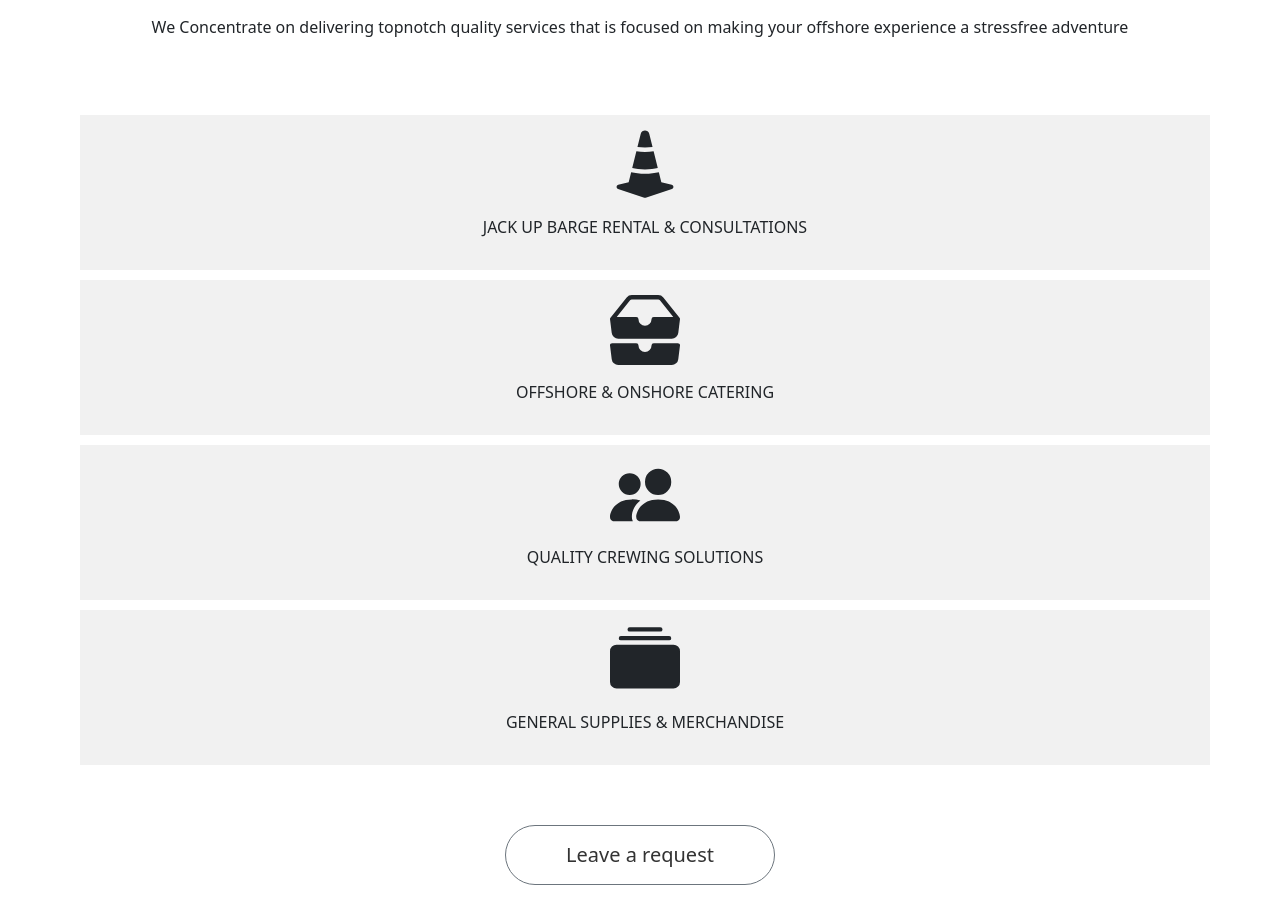
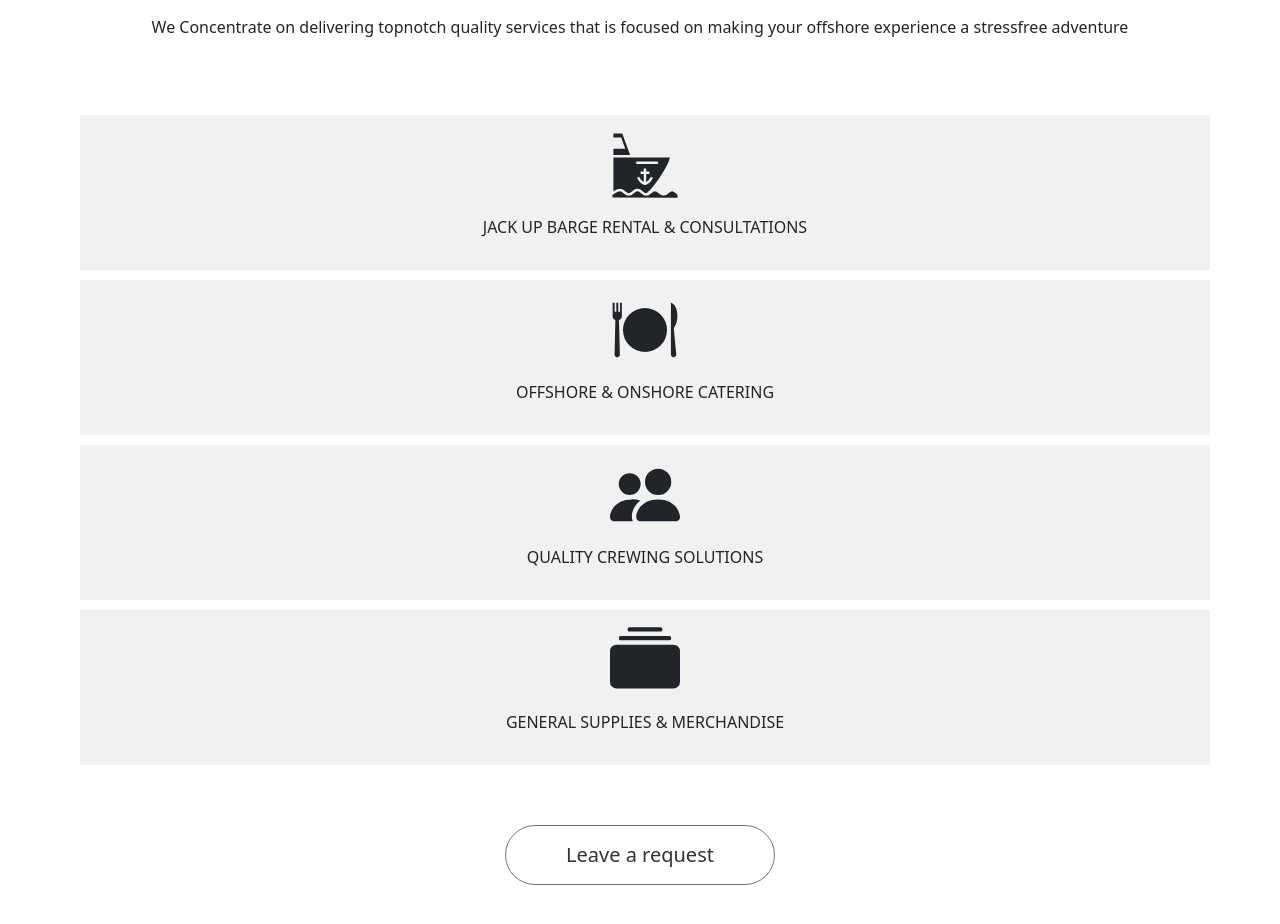
Before and after one commit to joseph-anselm/bloom, a Next.js app: page / in a window 1280 px wide. Shown: the part 983-1907 px from the top of the page. Built offline with nearby package versions, Linux system fonts and the light colour scheme.

Commit message:
Bloom Marine fix

```diff
--- a/package.json
+++ b/package.json
@@ -14,7 +14,8 @@
     "react": "17.0.2",
     "react-bootstrap": "^2.0.0-beta.6",
     "react-bootstrap-icons": "^1.5.0",
-    "react-dom": "17.0.2"
+    "react-dom": "17.0.2",
+    "react-icons": "^4.2.0"
   },
   "devDependencies": {
     "eslint": "7.32.0",
--- a/pages/index.js
+++ b/pages/index.js
@@ -3,6 +3,8 @@ import Image from "next/image";
 import { Container, Row, Col, Button, Card } from "react-bootstrap";
 import styles from "../styles/Home.module.css";
 import * as Icon from "react-bootstrap-icons";
+import * as IconName from "react-icons/gi";
+import * as Ion from "react-icons/io";
 
 export default function Home() {
   return (
@@ -64,7 +66,7 @@ export default function Home() {
             <Col xs={12} md={{ size: 3, offset: 1 }} className={styles.tabs}>
               <div>
                 <span>
-                  <Icon.ConeStriped size={70} />
+                  <IconName.GiShipBow size={70} />
                 </span>
 
                 <p>JACK UP BARGE RENTAL & CONSULTATIONS</p>
@@ -78,7 +80,7 @@ export default function Home() {
             >
               <div>
                 <span>
-                  <Icon.InboxesFill size={70} />
+                  <IconName.GiMeal size={70} />
                 </span>
                 <p>OFFSHORE & ONSHORE CATERING</p>
               </div>
```
Also changed, not shown: 1 other file (tests, documents, lock files or other folders).
